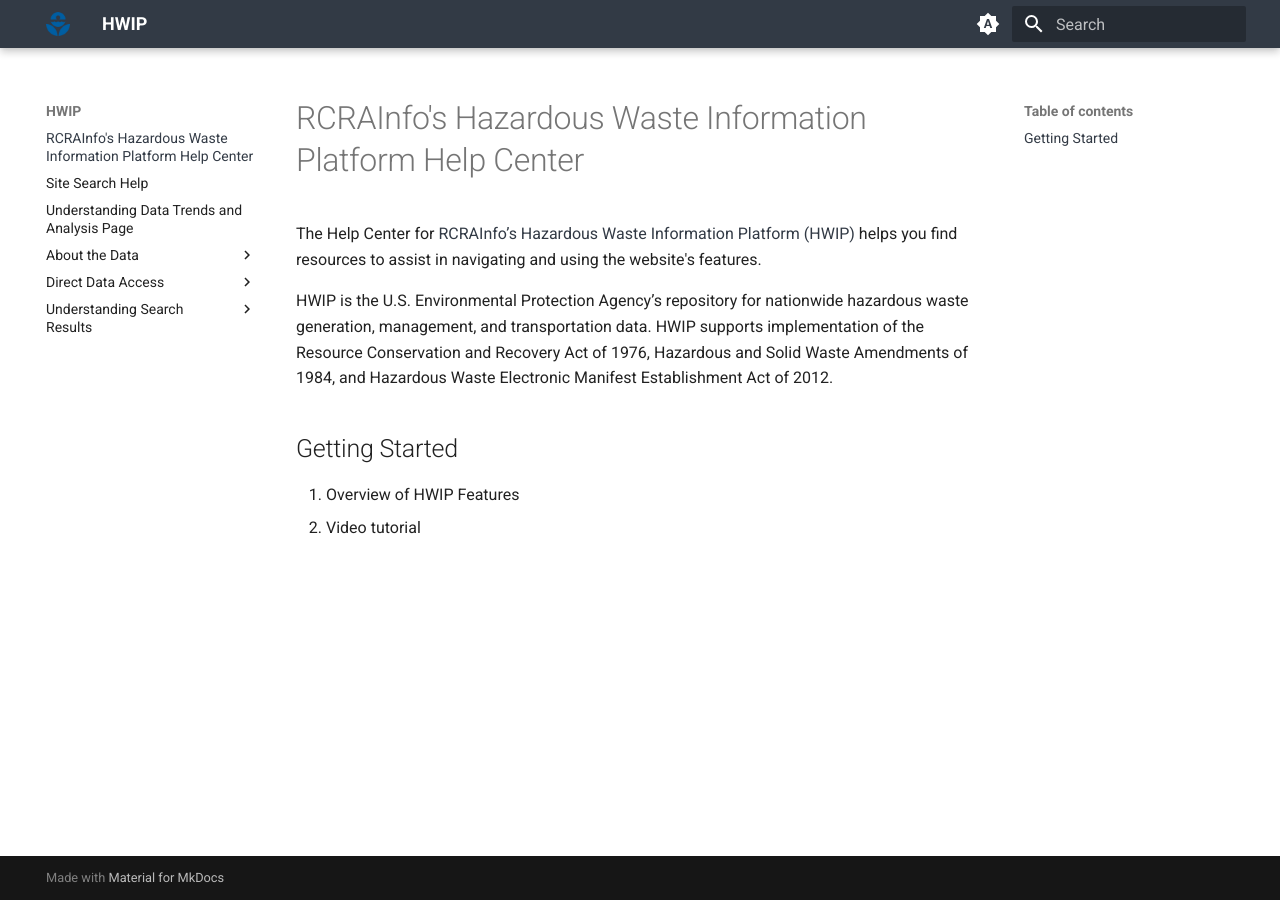
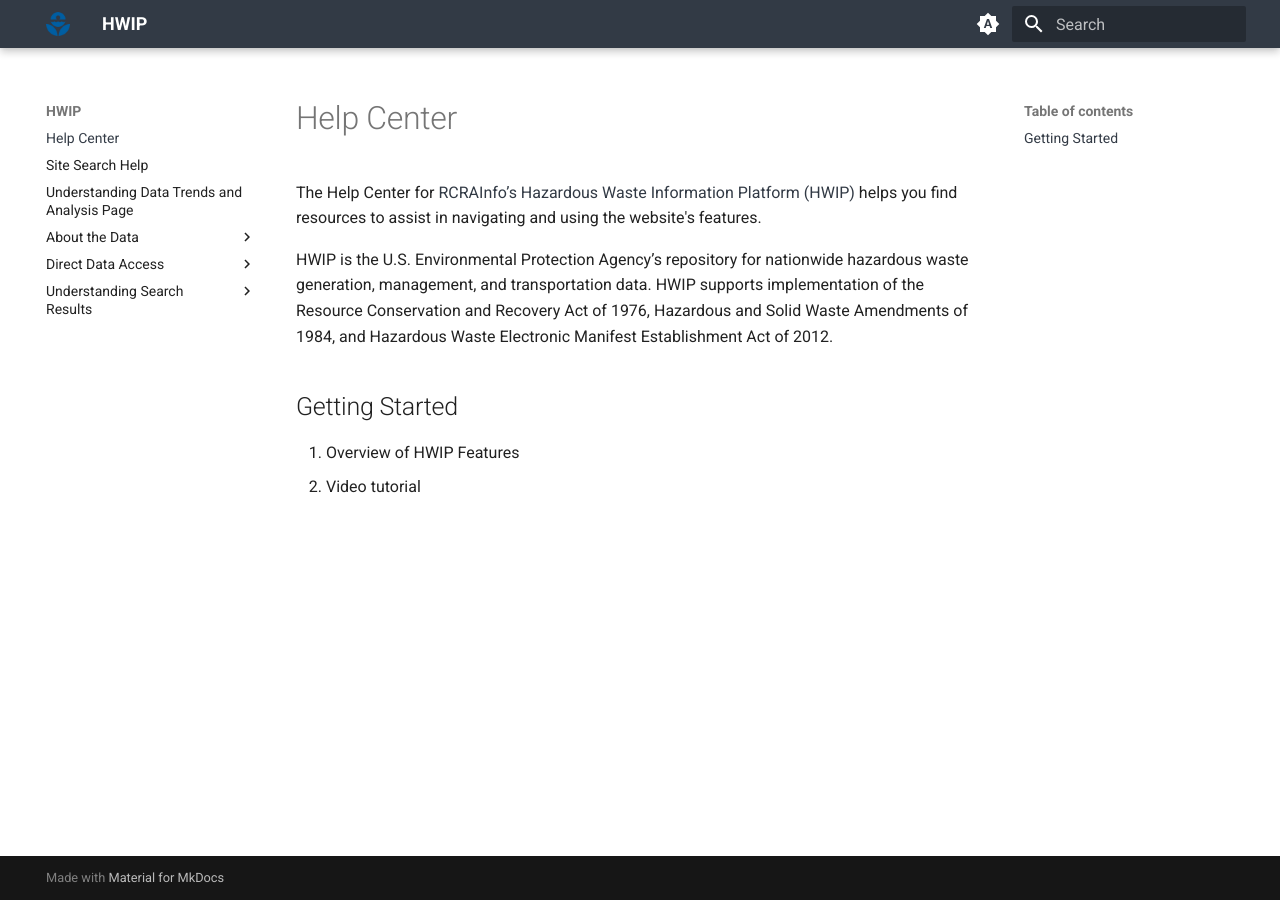
Before and after one commit to furrlori-oss/hwip, an MkDocs documentation site: the page built from docs/index.md, in a window 1280 px wide. Built offline with MkDocs 1.6.1 and Material for MkDocs 9.7.7, drawn with Linux system fonts in a browser that asks for light colours.

Commit message:
Update index.md

```diff
--- a/docs/index.md
+++ b/docs/index.md
@@ -1,4 +1,4 @@
-# RCRAInfo's Hazardous Waste Information Platform Help Center
+# Help Center
 
 The Help Center for [RCRAInfo’s Hazardous Waste Information Platform (HWIP)](https://rcrapublicpreprod.epa.gov/rcra-hwip) helps you find resources to assist in navigating and using the website's features.
 
```
